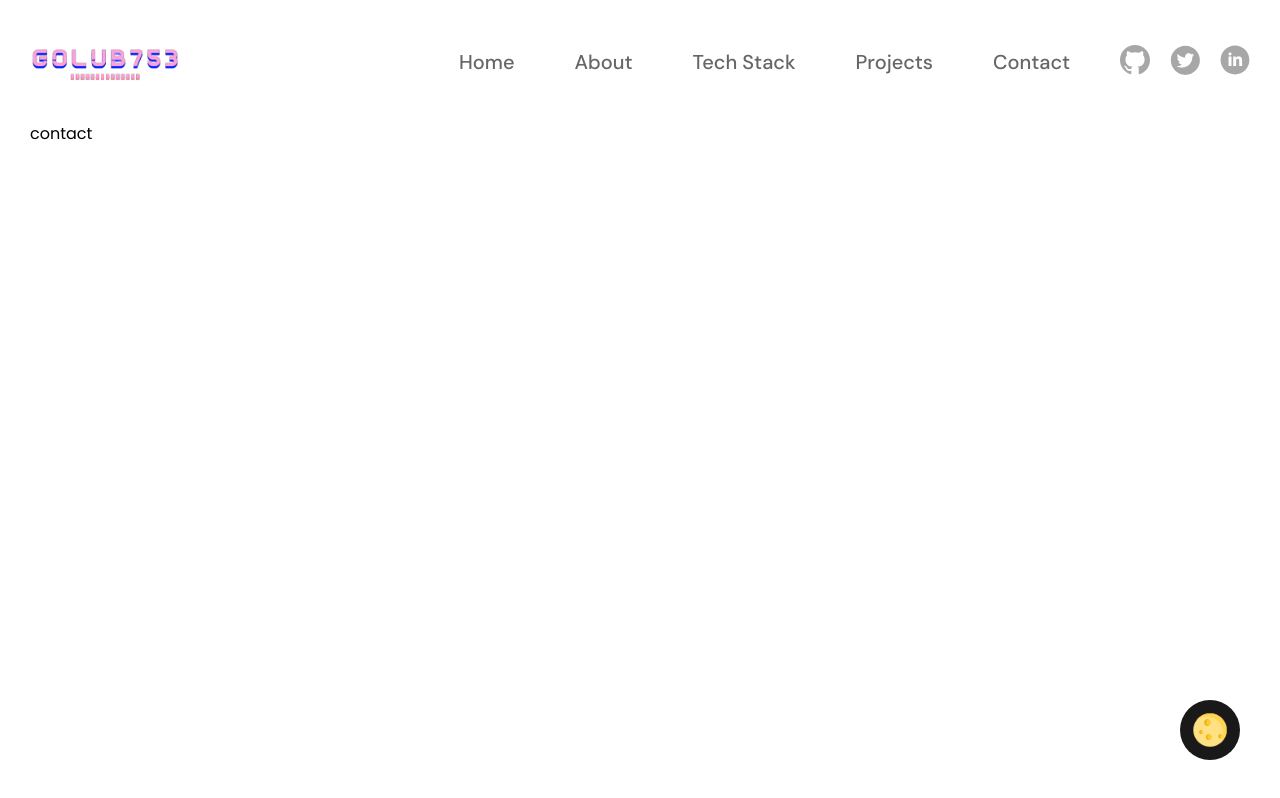
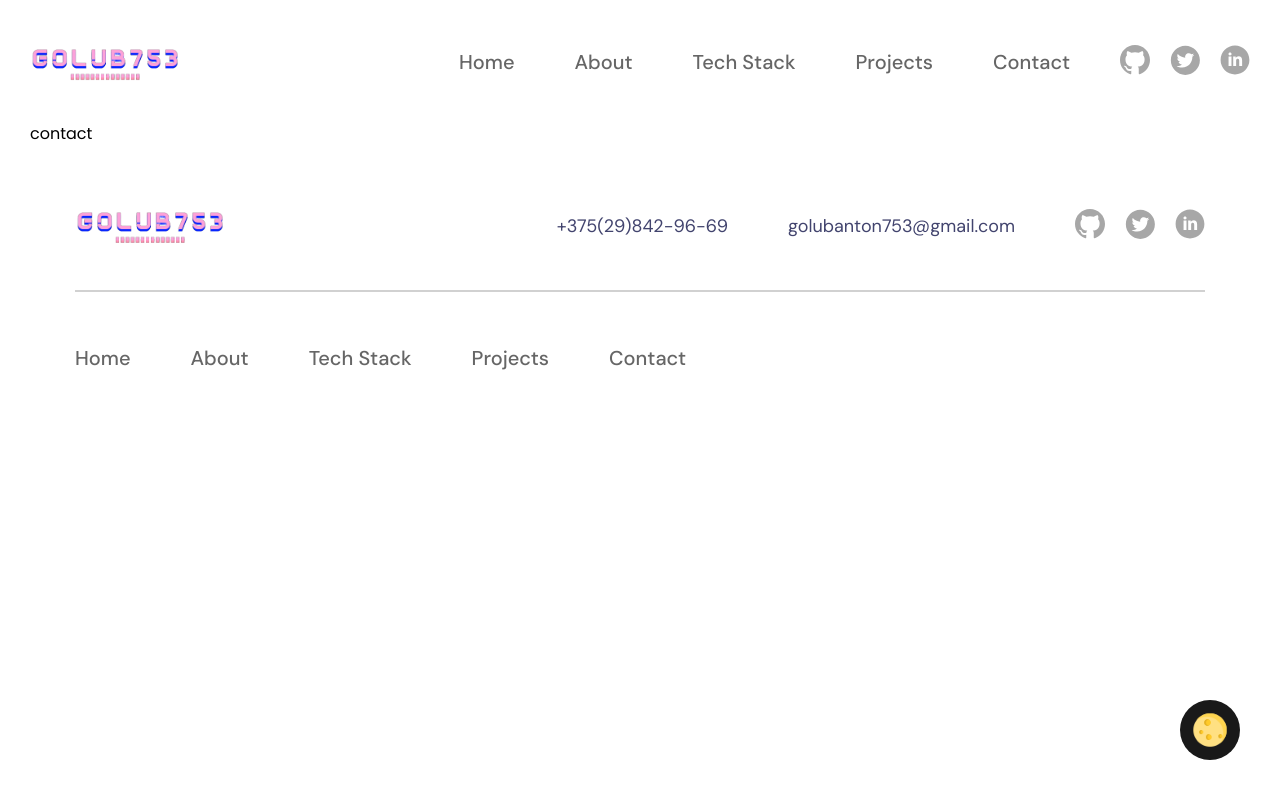
Before and after one commit to golub753/developer-portfolio, a React (Create React App) app: page /contact in a window 1280 px wide. Built offline with nearby package versions, Linux system fonts and the light colour scheme.

Commit message:
create footer

```diff
--- a/src/components/App.js
+++ b/src/components/App.js
@@ -7,6 +7,7 @@ import Stack from '../pages/Stack';
 import Projects from '../pages/Projects';
 import Contact from '../pages/Contact';
 import Header from "./Header/Header";
+import Footer from './Footer/Footer';
 import { useSelector } from 'react-redux';
 
 const App = () => {
@@ -22,6 +23,7 @@ const App = () => {
           <Route path='/projects' element={<Projects/>}/>
           <Route path='/contact' element={<Contact/>}/>
         </Routes>
+        <Footer/>
       </Router>
       <Toggler/>
     </Main>
--- /dev/null
+++ b/src/components/Footer/Footer.js
@@ -0,0 +1,19 @@
+import { Section } from "./FooterComponents/FooterComponents";
+import Container from "../../containers/Container/Container";
+import FooterTop from "./FooterTop/FooterTop";
+import FooterLine from "./FooterLine/FooterLine";
+import FooterBottom from "./FooterBottom/FooterBottom";
+
+const Footer = () => {
+    return (
+        <Section>
+            <Container>
+                <FooterTop/>
+                <FooterLine/>
+                <FooterBottom/>
+            </Container>
+        </Section>
+     );
+}
+
+export default Footer;
--- /dev/null
+++ b/src/components/Footer/FooterBottom/FooterBottom.js
@@ -0,0 +1,15 @@
+import { Wrapper } from "../FooterComponents/FooterComponents";
+import { Nav } from "../FooterComponents/FooterComponents";
+import FooterLinks from '../FooterLinks/FooterLinks';
+
+const FooterBottom = () => {
+    return (
+        <Wrapper>
+            <Nav>
+                <FooterLinks/>
+            </Nav>
+        </Wrapper>
+     );
+}
+
+export default FooterBottom;
--- /dev/null
+++ b/src/components/Footer/FooterComponents/FooterComponents.js
@@ -0,0 +1,80 @@
+import styled from "styled-components";
+import { NavLink } from "react-router-dom";
+
+export const Section = styled.div`
+    padding: 60px;
+`
+
+export const Wrapper = styled.div`
+    display: flex;
+    align-items: center;
+    justify-content: space-between;
+`
+
+export const Logo = styled.img`
+    width: 150px;
+`
+
+export const Contacts = styled.div`
+    display: flex;
+    align-items: center;
+    grid-column-gap: 60px;
+`
+
+export const Path = styled.a`
+    font-family: 'DM Sans';
+    font-style: normal;
+    font-weight: 400;
+    font-size: 18px;
+    line-height: 26px;
+    color: ${props => props.theme === 'white' ? '#42446E' : '#A7A7A7'};
+    transition: .3s;
+    text-decoration: none;
+`
+
+export const Networks = styled.div`
+    list-style-type: none;
+    padding: 0;
+    margin: 0;
+    display: flex;
+    align-items: center;
+    grid-column-gap: 20px;
+`
+
+export const Network = styled.a`
+    text-decoration: none;
+`
+
+export const Img = styled.img`
+    width: 30px;
+`
+
+export const Line = styled.div`
+    height: 2px;
+    background: ${props => props.theme === 'white' ? 'rgba(102, 102, 102, 0.3)' : 'rgba(66, 68, 110, 0.3);'};
+    transition: .3s;
+    margin-bottom: 53px;
+`
+
+export const Nav = styled.nav``
+
+export const Ul = styled.ul`
+    list-style-type: none;
+    padding: 0;
+    margin: 0;
+    display: flex;
+    align-items: center;
+    grid-column-gap: 60px;
+`
+
+export const Li = styled.li``
+
+export const Link = styled(NavLink)`
+    font-family: 'DM Sans', sans-serif;
+    font-style: normal;
+    font-weight: 500;
+    font-size: 20px;
+    line-height: 26px;
+    color:${props => (props.theme === 'white') ? '#666666' : '#A7A7A7'};
+    text-decoration: none;
+`
--- /dev/null
+++ b/src/components/Footer/FooterContacts/FooterContacts.js
@@ -0,0 +1,16 @@
+import { useSelector } from "react-redux";
+import { Contacts ,Path } from "../FooterComponents/FooterComponents";
+import FooterNetworks from "../FooterNetworks/FooterNetworks";
+
+const FooterContacts = () => {
+    const theme = useSelector(state => state.theme.theme);
+    return (
+        <Contacts>
+            <Path theme={theme} href="tel:+375298429669">+375(29)842-96-69</Path>
+            <Path theme={theme} href="mailto:golubanton753@gmail.com">golubanton753@gmail.com</Path>
+            <FooterNetworks/>
+        </Contacts>
+     );
+}
+
+export default FooterContacts;
--- /dev/null
+++ b/src/components/Footer/FooterLine/FooterLine.js
@@ -0,0 +1,11 @@
+import { useSelector } from "react-redux";
+import { Line } from "../FooterComponents/FooterComponents";
+
+const FooterLine = () => {
+    const theme = useSelector(state => state.theme.theme);
+    return (
+        <Line theme={theme}/>
+     );
+}
+
+export default FooterLine;
--- /dev/null
+++ b/src/components/Footer/FooterLink/FooterLink.js
@@ -0,0 +1,13 @@
+import { useSelector } from "react-redux";
+import { Li, Link } from "../FooterComponents/FooterComponents";
+
+const FooterLink = ({text, link}) => {
+    const theme = useSelector(state => state.theme.theme)
+    return (
+        <Li>
+            <Link to={link} theme={theme}>{text}</Link>
+        </Li>
+     );
+}
+
+export default FooterLink;
--- /dev/null
+++ b/src/components/Footer/FooterLinks/FooterLinks.js
@@ -0,0 +1,22 @@
+import { Ul } from "../FooterComponents/FooterComponents";
+import { useSelector } from "react-redux";
+import FooterLink from "../FooterLink/FooterLink";
+
+const FooterLinks = () => {
+    const links = useSelector(state => state.links.links);
+    return (
+        <Ul>
+            {links.map((item, key) => {
+                return(
+                    <FooterLink
+                        text={item.text}
+                        link={item.link}
+                        key={key}
+                    />
+                )
+            })}
+        </Ul>
+     );
+}
+
+export default FooterLinks;
--- /dev/null
+++ b/src/components/Footer/FooterNetwork/FooterNetwork.js
@@ -0,0 +1,11 @@
+import { Network, Img } from "../FooterComponents/FooterComponents";
+
+const FooterNetwork = ({img, link}) => {
+    return (
+        <Network href={link} target='_blank'>
+            <Img src={img} alt="Icon"/>
+        </Network>
+     );
+}
+
+export default FooterNetwork;
--- /dev/null
+++ b/src/components/Footer/FooterNetworks/FooterNetworks.js
@@ -0,0 +1,22 @@
+import FooterNetwork from "../FooterNetwork/FooterNetwork";
+import { useSelector } from "react-redux";
+import { Networks } from "../FooterComponents/FooterComponents";
+
+const FooterNetworks = () => {
+    const networks = useSelector(state => state.networks.networks);
+    return (
+        <Networks>
+            {(networks.map((item, key) => {
+                return (
+                    <FooterNetwork
+                        img={item.img}
+                        link={item.link}
+                        key={key}
+                    />
+                )
+            }))}
+        </Networks>
+     );
+}
+
+export default FooterNetworks;
--- /dev/null
+++ b/src/components/Footer/FooterTop/FooterTop.js
@@ -0,0 +1,13 @@
+import { Wrapper, Logo } from "../FooterComponents/FooterComponents";
+import FooterContacts from "../FooterContacts/FooterContacts";
+
+const FooterTop = () => {
+    return (
+        <Wrapper style={{marginBottom: 42}}>
+            <Logo src="../images/images/logo.png" alt="logo"/>
+            <FooterContacts/>
+        </Wrapper>
+     );
+}
+
+export default FooterTop;
```
